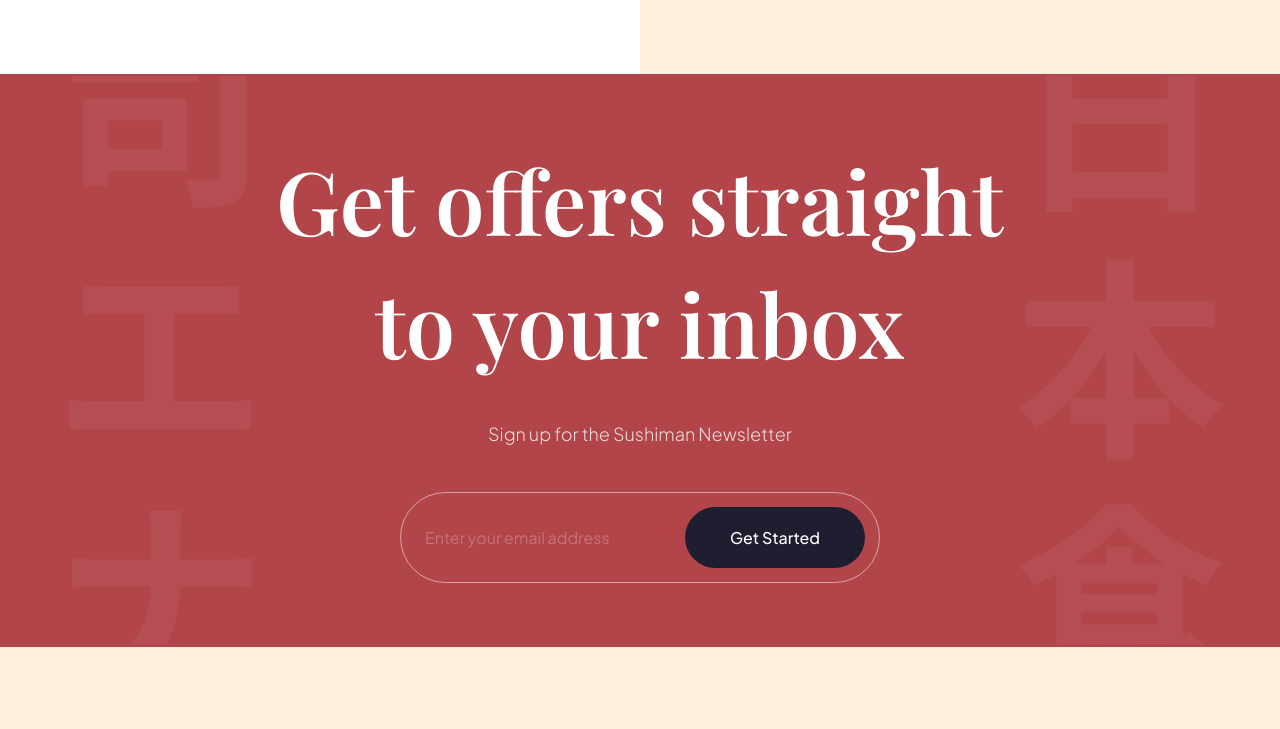
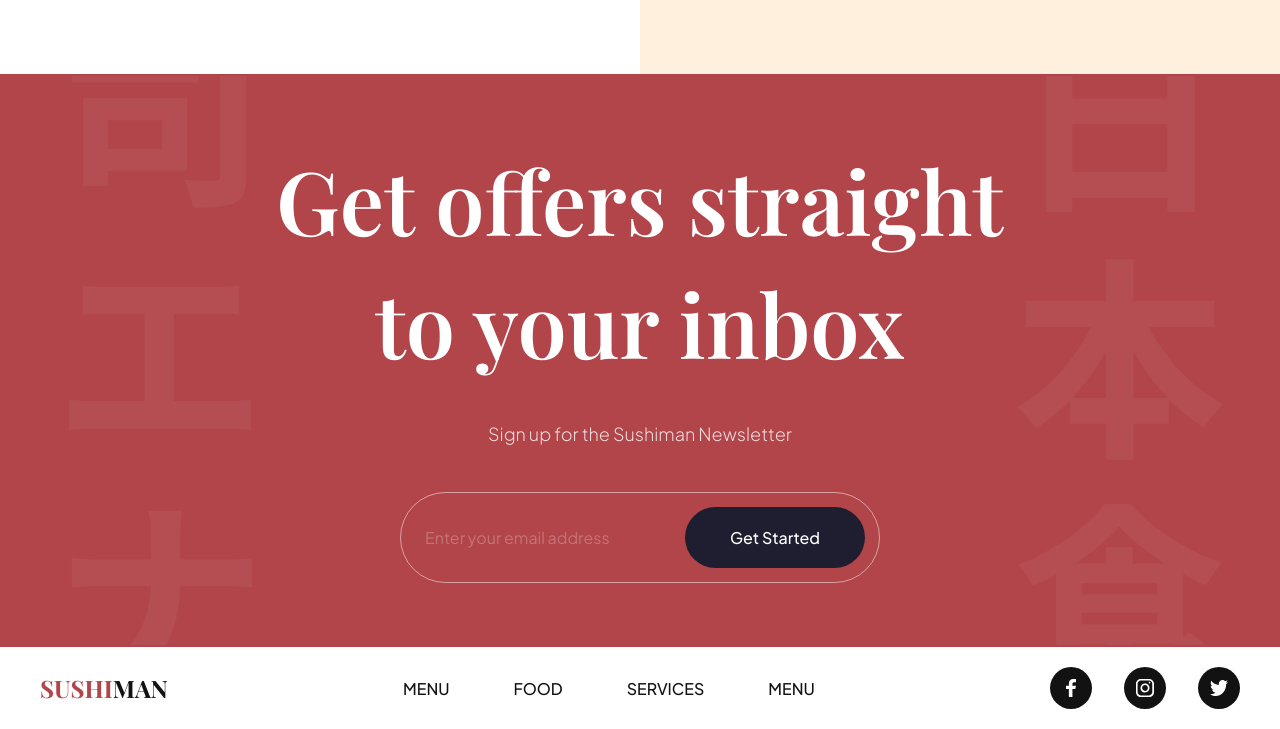
Before and after one commit to IsaacLiraa/sushi-site-simple, a website built with Vite: page index.html in a window 1280 px wide. Shown: the part 3682-4411 px from the top of the page. Before the commit the page ends 4329 px from the top, so only its background shows below. Built offline with nearby package versions, Linux system fonts and the light colour scheme.

Commit message:
Completed Footer

```diff
--- a/css/sections/footer.css
+++ b/css/sections/footer.css
@@ -0,0 +1,56 @@
+.footer {
+    width: 100%;
+    padding: 20px 40px;
+    background-color: var(--color-white);
+    flex-wrap: wrap;
+    gap: 20px;
+    overflow: hidden;
+}
+
+.footer__logo {
+    font-size: 24px;
+    font-weight: bold;
+    font-family: var(--playfair-display);
+    text-transform: uppercase;
+    color: var(--secondary-color);
+    cursor: pointer;
+}
+
+.footer__logo span {
+    color: var(--primary-color);
+}
+
+.footer ul {
+    list-style: none;
+    display: flex;
+    flex-direction: row;
+    flex-wrap: wrap;
+    gap: 64px;
+}
+
+.footer ul:last-child {
+    gap: 32px;
+}
+
+.footer__nav li {
+    font-size: 16px;
+    font-weight: 500;
+    font-family: var(--plus-jakarta-sans);
+    text-transform: uppercase;
+    color: var(--secondary-color);
+    cursor: pointer;
+}
+
+.footer__social li {
+    width: 42px;
+    height: 42px;
+    background-color: var(--secondary-color);
+    border-radius: 100%;
+
+}
+
+.footer__social img {
+    width: 45%;
+    height: 45%;
+    object-fit: contain;
+}
--- a/css/style.css
+++ b/css/style.css
@@ -8,7 +8,7 @@
 @import url("sections/popular.css");
 @import url("sections/trending.css");
 @import url("sections/subscribe.css");
-/*@import url("sections/footer.css");
+@import url("sections/footer.css");
 
 /* CSS variables for reusablity across all files (including above imported) */
 :root {
--- a/index.html
+++ b/index.html
@@ -300,6 +300,36 @@
     </div>
   </section>
 
+  <footer class="footer flex-between">
+    <h3 class="footer__logo">
+      <span>Sushi</span>man
+    </h3>
+    <ul class="footer__nav">
+      <li>
+        <a href="#menu">Menu</a>
+      </li>
+      <li>
+        <a href="#food">food</a>
+      </li>
+      <li>
+        <a href="#services">Services</a>
+      </li>
+      <li>
+        <a href="#about">Menu</a>
+      </li>
+    </ul>
+    <ul class="footer__social">
+      <li class="flex-center">
+        <img src="assets/facebook.svg" alt="facebook">
+      </li>
+      <li class="flex-center">
+        <img src="assets/instagram.svg" alt="instagram">
+      </li>
+      <li class="flex-center">
+        <img src="assets/twitter.svg" alt="twitter">
+      </li>
+    </ul>
+  </footer>
   <script src="js/script.js" type="module"></script>
 </body>
 </html>
```
